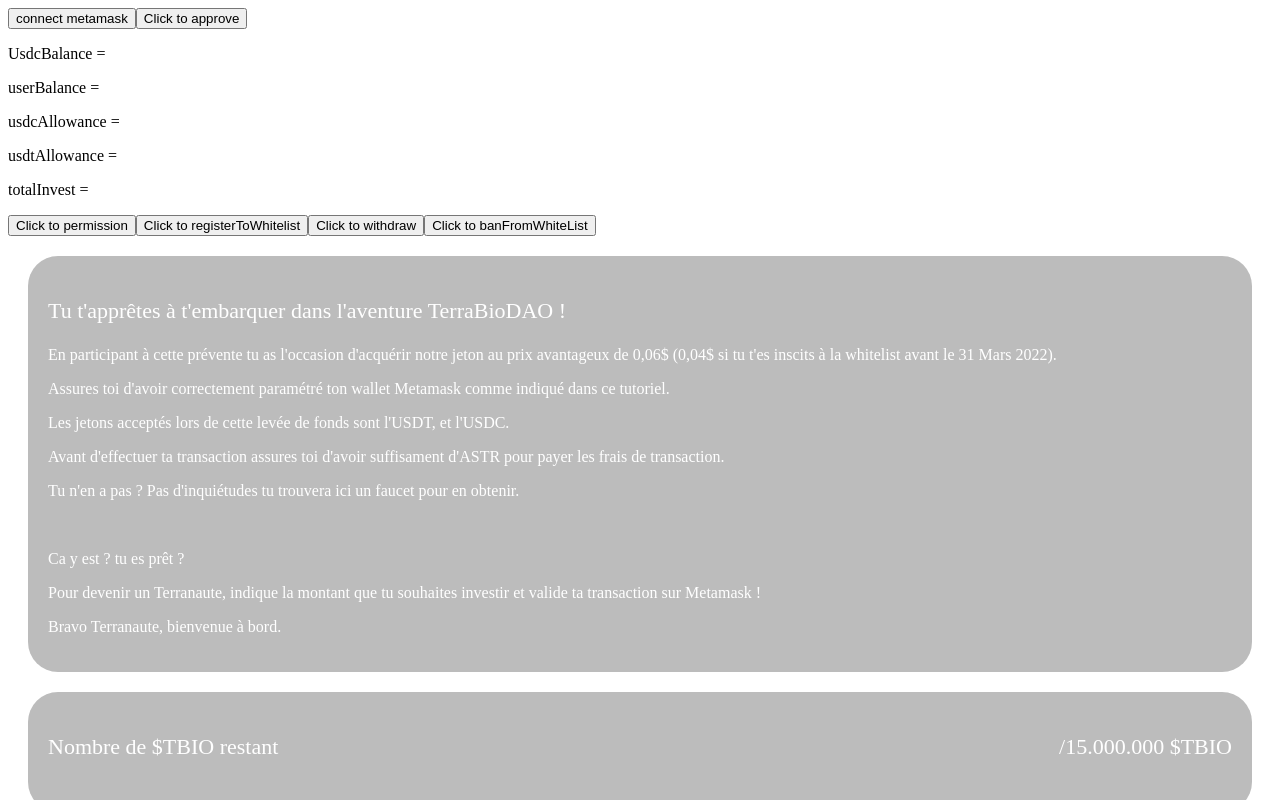
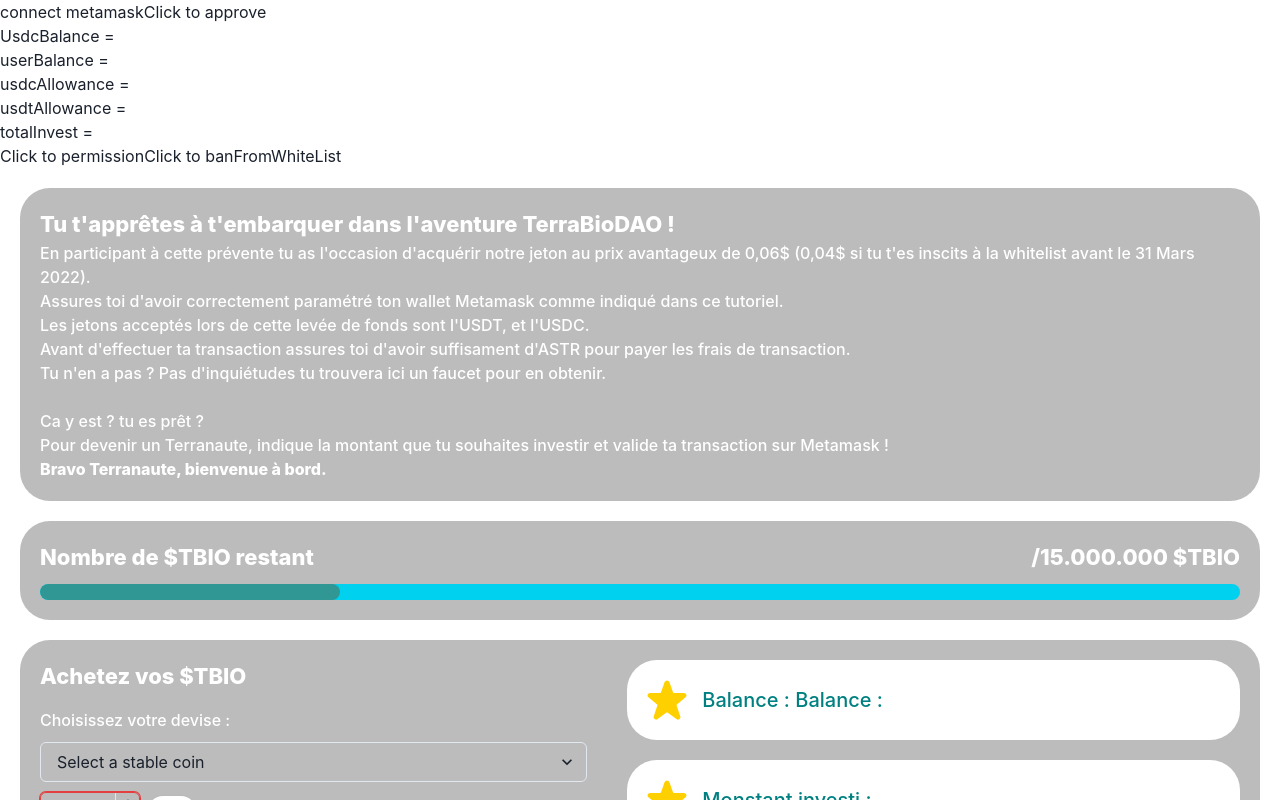
Before and after one commit to Benmissi-A/Approve-test, a React (Create React App) app: page / in a window 1280 px wide. Shown: the top 800 px of the page. Built offline with nearby package versions, Linux system fonts and the light colour scheme.

Commit message:
register ongoing

```diff
--- a/src/App.js
+++ b/src/App.js
@@ -32,6 +32,7 @@
 
 const App = () => {
   const { connectWallet,
+    defaultAccount,
     userBalance,
     usdcBalance,
     usdtBalance,
@@ -50,6 +51,7 @@
     useContext(MetamaskContext);
 
   // const [userBalance, setUserbalance] = useState(null);
+
   const [approveTx, setApproveTx] = useState(false);
 
   const [width, setWidth] = useState(0);
@@ -86,7 +88,20 @@
     } catch (e) {
       console.log("handleClickBuy", e.message);
     }
+
   };
+    const handleClickRegisterToWhitelist = async (address) => {
+      console.log("handleClickRegisterToWhitelist");
+      try {
+        await registerToWhitelist(address).then(() => {
+          setApproveTx(true);
+          console.log("handleClickRegisterToWhitelist After");
+        });
+      } catch (e) {
+        console.log("handleClickRegisterToWhitelist", e.message);
+      }
+  };
+
 
   return (
     <>
@@ -103,8 +118,8 @@
           <p>usdtAllowance = {usdtAllowance}</p>
           <p>totalInvest = {totalInvest}</p>
           <button onClick={permission}>Click to permission</button>
-          <button onClick={registerToWhitelist}>Click to registerToWhitelist</button>
-          <button onClick={withdraw}>Click to withdraw</button>
+          {/*  <button onClick={handleClickRegisterToWhitelist(defaultAccount)}>Click to registerToWhitelist</button>
+         <button onClick={withdraw}>Click to withdraw</button> */}
           <button onClick={banFromWhiteList}>Click to banFromWhiteList</button>
       </div>
       <Box p="20px" bg="rgba(79,79,79,0.38)" borderRadius="30" m="20px">
--- a/src/hook/connectMetamask.js
+++ b/src/hook/connectMetamask.js
@@ -47,8 +47,6 @@
   const updateEthers = () => {
     const tempProvider = new ethers.providers.Web3Provider(window.ethereum);
     const tempSigner = tempProvider.getSigner();
-
-    console.log("contractSigner", tempSigner);
     const UsdcContract = new ethers.Contract(UsdcAddress, UsdcAbi, tempSigner);
     setUsdcContract(UsdcContract);
     const UsdtContract = new ethers.Contract(UsdtAddress, UsdtAbi, tempSigner);
@@ -119,7 +117,7 @@
     await presaleContract.withdraw();
   };
   const registerToWhitelist = async (address) => {
-    await presaleContract.registerToWhitelist(address);
+    //await presaleContract.registerToWhitelist(address);
   };
   const banFromWhiteList = async (address) => {
     await presaleContract.banFromWhiteList(address);
@@ -166,6 +164,7 @@
     <MetamaskContext.Provider
       value={{
         connectWallet,
+        defaultAccount,
         userBalance,
         usdcBalance,
         usdtBalance,
--- a/src/index.js
+++ b/src/index.js
@@ -4,12 +4,15 @@
 import reportWebVitals from "./reportWebVitals";
 import { MetamaskContextProvider } from "./hook/connectMetamask";
 //import { ContractContextProvider } from "./hook/connectContract";
+import { ChakraProvider } from "@chakra-ui/react";
 
 ReactDOM.render(
   <React.StrictMode>
     <MetamaskContextProvider>
+      <ChakraProvider>
         <App />
-   </MetamaskContextProvider>
+      </ChakraProvider>
+    </MetamaskContextProvider>
   </React.StrictMode>,
   document.getElementById("root")
 );
```
